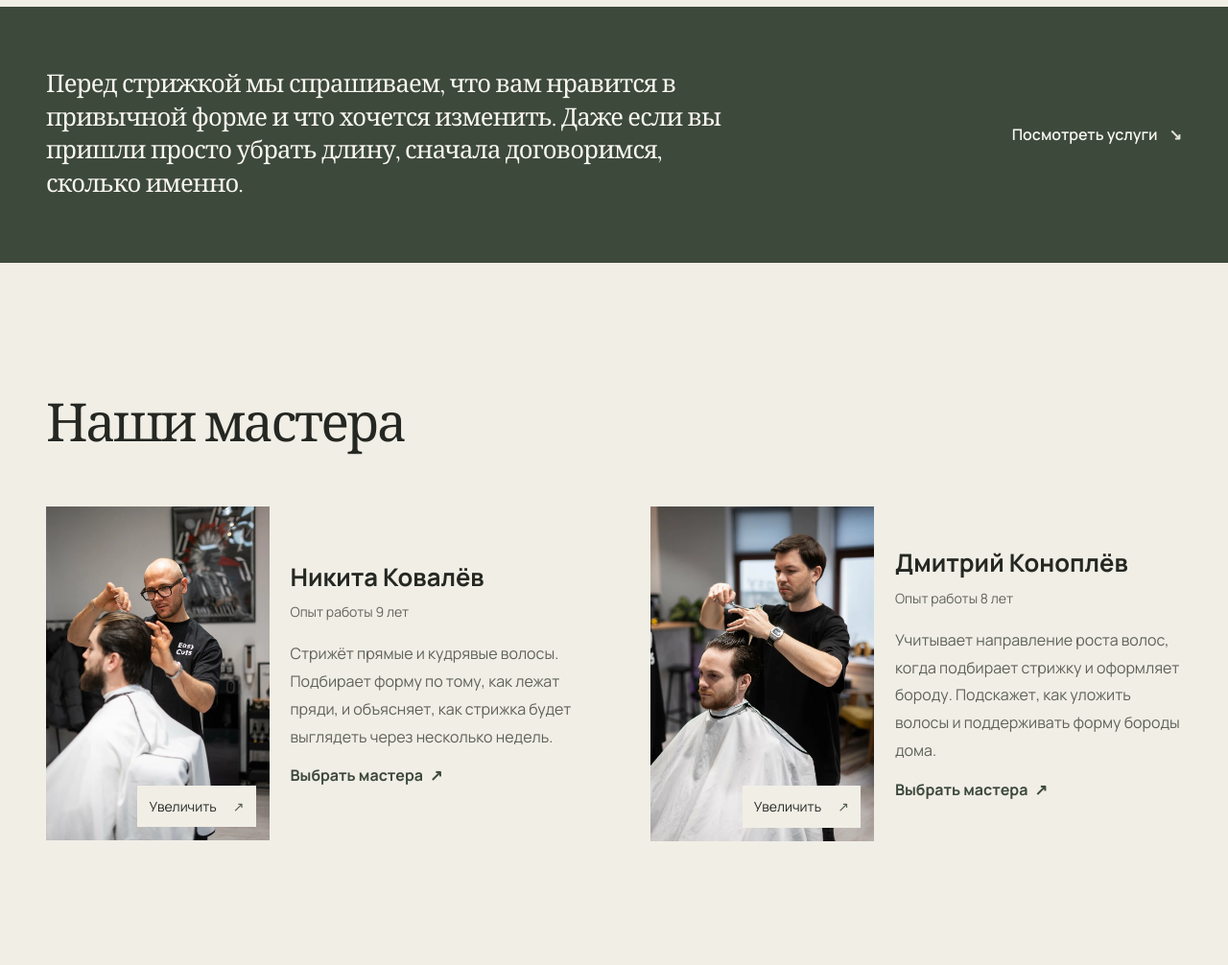
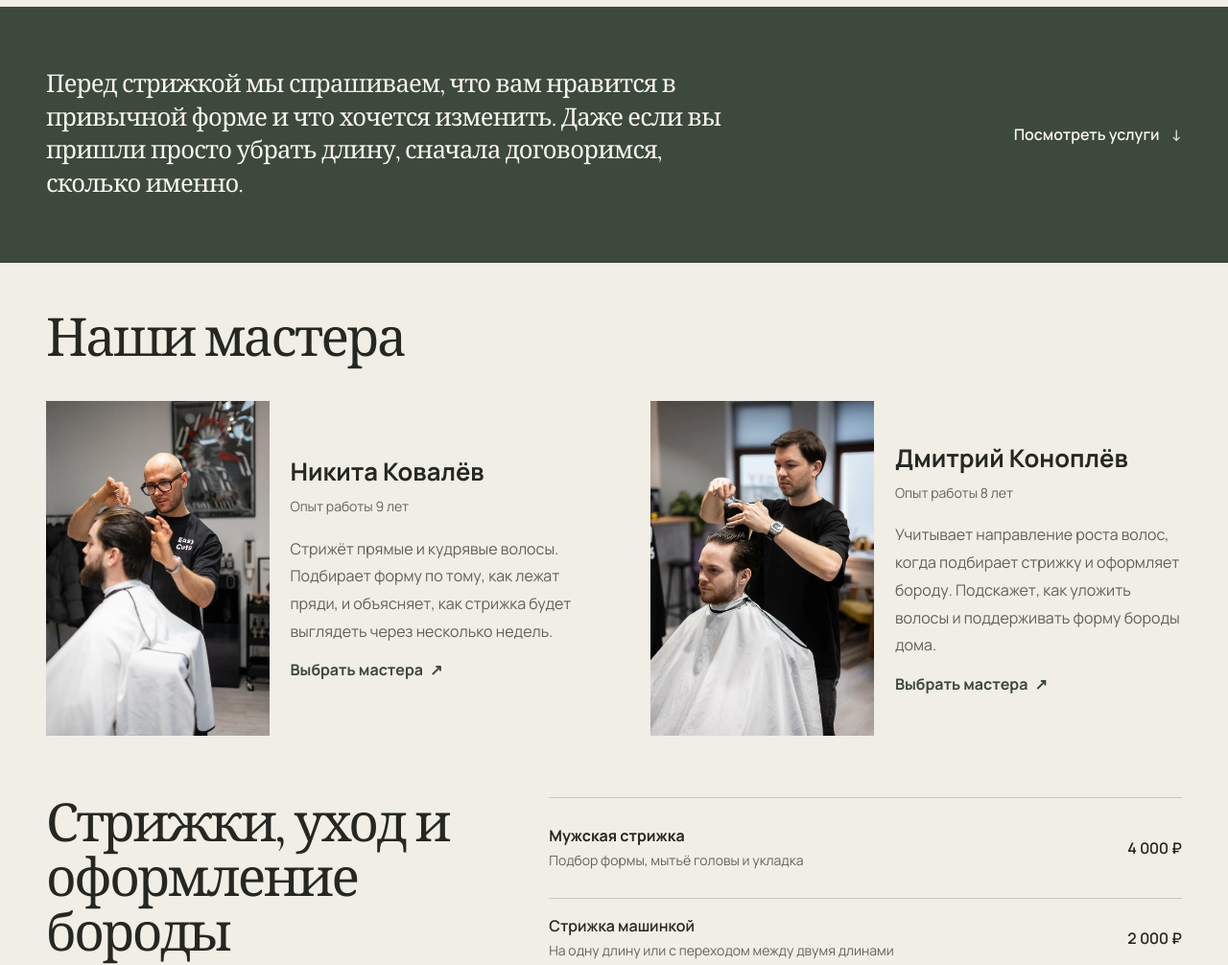
Before and after one commit to rosen-krantz/easy-cuts, a plain HTML site: page index.html in a window 1280 px wide. Shown: the part 960-1966 px from the top of the page at 96% size. Drawn offline with nearby package versions, Linux system fonts and the light colour scheme.

Commit message:
Tighten master profiles and pin service photos during scrolling

```diff
--- a/index.html
+++ b/index.html
@@ -51,7 +51,7 @@
       <section class="intro-band" aria-label="О студии">
         <div class="section-shell intro-band-inner">
           <p class="intro-statement">Перед стрижкой мы спрашиваем, что вам нравится в привычной форме и что хочется изменить. Даже если вы пришли просто убрать длину, сначала договоримся, сколько именно.</p>
-          <a class="arrow-link" href="#services">Посмотреть услуги <span aria-hidden="true">↘</span></a>
+          <a class="arrow-link" href="#services">Посмотреть услуги <span aria-hidden="true">↓</span></a>
         </div>
       </section>
 
@@ -65,7 +65,6 @@
           <article class="master-profile">
             <a class="gallery-open" href="assets/nikita_work.webp" data-image="assets/nikita_work.webp" data-alt="Никита стрижёт клиента в Easy Cuts" aria-label="Открыть фотографию работы Никиты">
                 <img src="assets/nikita_work.webp" alt="Никита подбирает форму стрижки клиенту" loading="lazy">
-                <span class="photo-expand" aria-hidden="true">Увеличить <span>↗</span></span>
               </a>
             <div class="master-profile-copy">
               <div class="master-name-block"><h3>Никита Ковалёв</h3><p>Опыт работы 9 лет</p></div>
@@ -76,7 +75,6 @@
           <article class="master-profile">
             <a class="gallery-open" href="assets/dmitri_work.webp" data-image="assets/dmitri_work.webp" data-alt="Дмитрий стрижёт клиента в Easy Cuts" aria-label="Открыть фотографию работы Дмитрия">
                 <img src="assets/dmitri_work.webp" alt="Дмитрий работает над стрижкой" loading="lazy">
-                <span class="photo-expand" aria-hidden="true">Увеличить <span>↗</span></span>
               </a>
             <div class="master-profile-copy">
               <div class="master-name-block"><h3>Дмитрий Коноплёв</h3><p>Опыт работы 8 лет</p></div>
--- a/styles.css
+++ b/styles.css
@@ -148,6 +148,7 @@ h1 {
 }
 .text-link span, .arrow-link span { color: var(--olive); font-size: 1em; transition: transform .2s ease; }
 .text-link:hover span, .arrow-link:hover span { transform: translate(2px, -2px); }
+.text-link[href^="#"]:hover span, .arrow-link[href^="#"]:hover span { transform: translateY(2px); }
 .hero-note { margin: 28px 0 0; color: var(--ink-faint); font-size: var(--type-caption); }
 .hero-image { align-self: stretch; min-height: 490px; position: relative; margin: 0; }
 .image-frame { background: var(--paper-deep); overflow: hidden; }
@@ -187,6 +188,9 @@ h1 {
 .section-heading { margin-bottom: 56px; display: flex; align-items: end; justify-content: space-between; gap: 35px; }
 h2 { max-width: 770px; margin-bottom: 0; font-size: var(--type-section); line-height: 1.04; }
 .section-aside { max-width: 43ch; margin: 0 0 4px; color: var(--ink-soft); font-size: var(--type-body); line-height: 1.55; }
+.masters { padding-block: clamp(36px, 4vw, 64px) 0; }
+.masters .section-heading { margin-bottom: clamp(20px, 3vw, 36px); }
+.masters + .services { padding-top: clamp(44px, 5vw, 76px); }
 .masters-feature { display: grid; grid-template-columns: repeat(2, minmax(0, 1fr)); gap: clamp(30px, 6vw, 88px); align-items: start; }
 .master-profile { min-width: 0; display: grid; grid-template-columns: minmax(0, 42%) minmax(0, 1fr); align-items: center; gap: 22px; }
 
@@ -207,12 +211,13 @@ a.button-dark:hover, a.button-dark:hover span { color: var(--white); }
 .gallery-open { align-self: start; position: relative; width: 100%; padding: 0; display: block; background: transparent; cursor: zoom-in; text-align: left; }
 .gallery-open img { display: block; width: 100%; height: auto; transition: transform .7s cubic-bezier(.2,.7,.2,1); }
 .gallery-open:hover img { transform: scale(1.015); }
-.photo-expand { position: absolute; right: 14px; bottom: 14px; padding: 10px 12px; display: flex; gap: 17px; background: var(--paper); color: var(--ink); font-size: var(--type-caption); }
-.photo-expand span { color: var(--olive); }
 
 
 .services { display: grid; grid-template-columns: .78fr 1.22fr; column-gap: clamp(40px, 8vw, 120px); align-items: start; }
 .services-heading { display: block; position: static; margin: 0; }
+@media (min-width: 701px) and (min-height: 640px) {
+  .services-heading { position: sticky; top: 24px; }
+}
 .services-heading .section-aside { max-width: 300px; margin-top: 28px; }
 .service-photo-row { display: grid; grid-template-columns: repeat(3, minmax(0, 1fr)); gap: 12px; margin-top: 30px; }
 .service-photo { min-width: 0; margin: 0; }
@@ -371,7 +376,6 @@ a.button-dark:hover, a.button-dark:hover span { color: var(--white); }
   .master-note { margin-top: 10px; }
 
 
-  .photo-expand { right: 4px; bottom: 4px; padding: 3px 6px; gap: 3px; }
   .services { grid-template-columns: 1fr; gap: 32px; }
   .services-heading .section-aside { margin-top: 14px; }
   .service-photo-row { gap: 10px; margin-top: 22px; }
```
